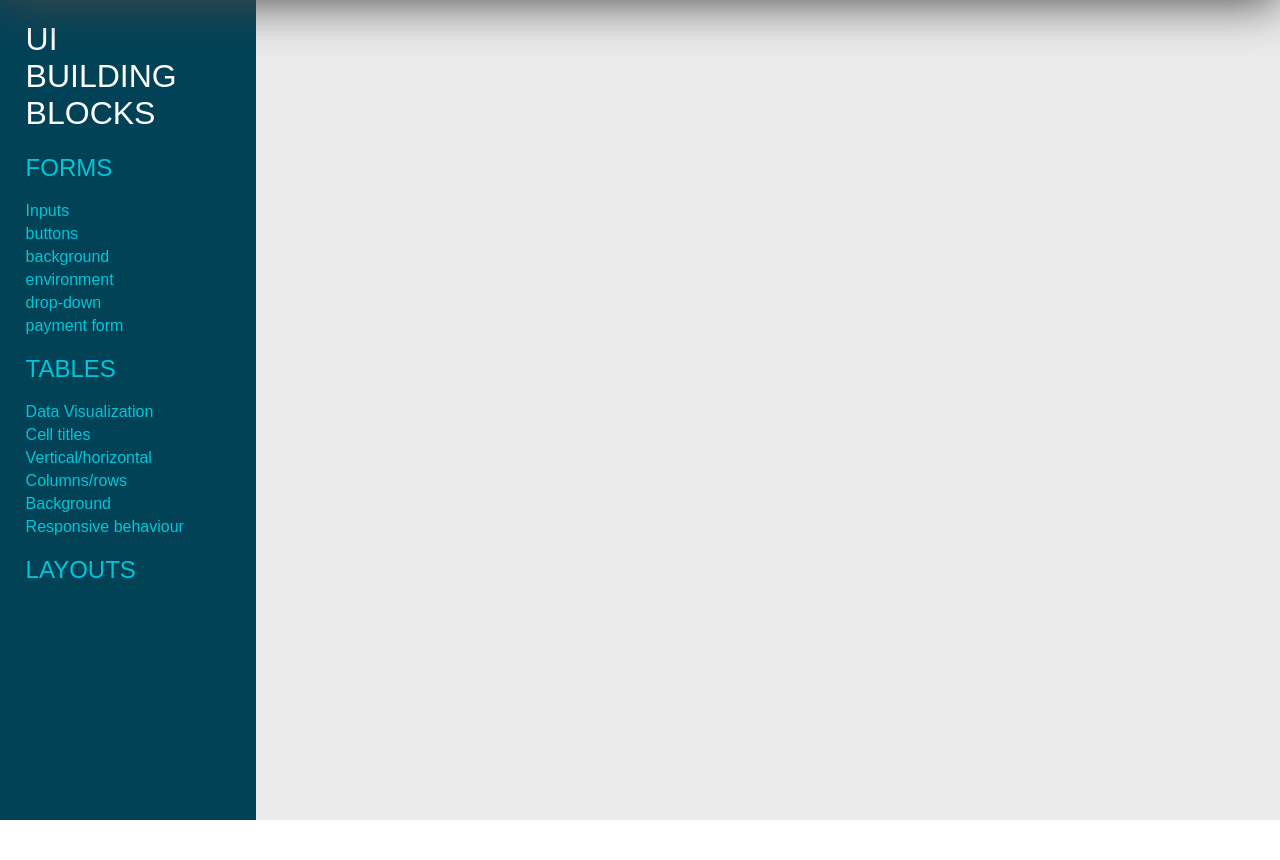
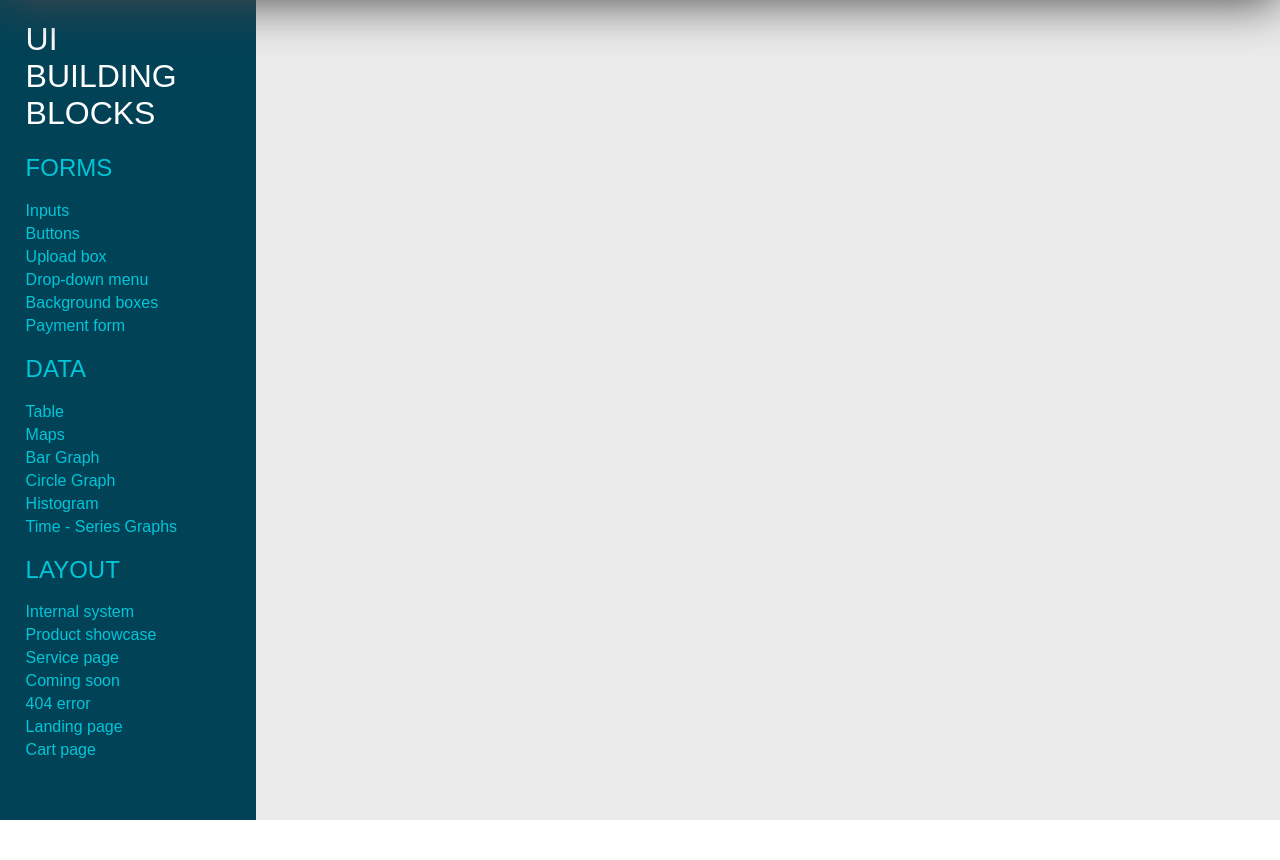
Before and after one commit to PDI-DGS-Protolab/web-building-blocks, a PHP site: page / in a window 1280 px wide. Shown: the part 80-940 px from the top of the page. Run offline with PHP 8.4, Linux system fonts and the light colour scheme; some libraries are stand-ins or nearby versions.

Commit message:
added components to left-menu as specification arrived

```diff
--- a/css/index.css
+++ b/css/index.css
@@ -78,7 +78,7 @@ body {
 
 }
 
-#tables-nav {
+#data-nav {
 
 }
 
--- a/index.html
+++ b/index.html
@@ -38,23 +38,30 @@
                 <h2>FORMS</h2>
                 <ul id="forms-nav">
                     <li><a class="comp-tab" id="input" href="#" data-component-container="inputs-container">Inputs</a></li>
-                    <li><a class="comp-tab" id="button" href="#" data-component-container="buttons-container">buttons</a></li>
-                    <li><a class="comp-tab" id="forms-background" href="#">background</a></li>
-                    <li><a class="comp-tab" id="environment" href="#">environment</a></li>
-                    <li><a class="comp-tab" id="drop-down" href="#">drop-down</a></li>
-                    <li><a class="comp-tab" id="payment-form" href="#">payment form</a></li>
+                    <li><a class="comp-tab" id="button" href="#" data-component-container="buttons-container">Buttons</a></li>
+                    <li><a class="comp-tab" id="upload-box" href="#">Upload box</a></li>
+                    <li><a class="comp-tab" id="drop-down" href="#">Drop-down menu</a></li>
+                    <li><a class="comp-tab" id="background-boxes" href="#">Background boxes</a></li>
+                    <li><a class="comp-tab" id="payment-form" href="#">Payment form</a></li>
                 </ul>
-                <h2>TABLES</h2>
-                <ul id="tables-nav">
-                    <li><a class="comp-tab" id="data-visualization" href="#">Data Visualization</a></li>
-                    <li><a class="comp-tab" id="cell-titles" href="#">Cell titles</a></li>
-                    <li><a class="comp-tab" id="vertical-horizontal" href="#">Vertical/horizontal</a></li>
-                    <li><a class="comp-tab" id="columns-rows" href="#">Columns/rows</a></li>
-                    <li><a class="comp-tab" id="tables-background" href="#">Background</a></li>
-                    <li><a class="comp-tab" id="responsive-behaviour" href="#">Responsive behaviour</a></li>
+                <h2>DATA</h2>
+                <ul id="data-nav">
+                    <li><a class="comp-tab" id="table" href="#">Table</a></li>
+                    <li><a class="comp-tab" id="maps" href="#">Maps</a></li>
+                    <li><a class="comp-tab" id="bar-graph" href="#">Bar Graph</a></li>
+                    <li><a class="comp-tab" id="circle-graph" href="#">Circle Graph</a></li>
+                    <li><a class="comp-tab" id="histogram" href="#">Histogram</a></li>
+                    <li><a class="comp-tab" id="time-series-graphs" href="#">Time - Series Graphs</a></li>
                 </ul>
-                <h2>LAYOUTS</h2>
+                <h2>LAYOUT</h2>
                 <ul id="layouts-nav">
+                    <li><a class="comp-tab" id="internal-system" href="#">Internal system</a></li>
+                    <li><a class="comp-tab" id="product-showcase" href="#">Product showcase</a></li>
+                    <li><a class="comp-tab" id="service-page" href="#">Service page</a></li>
+                    <li><a class="comp-tab" id="coming-soon" href="#">Coming soon</a></li>
+                    <li><a class="comp-tab" id="404-error" href="#">404 error</a></li>
+                    <li><a class="comp-tab" id="landing-page" href="#">Landing page</a></li>
+                    <li><a class="comp-tab" id="cart-page" href="#">Cart page</a></li>
                 </ul>
             </div>
         </div>
```
